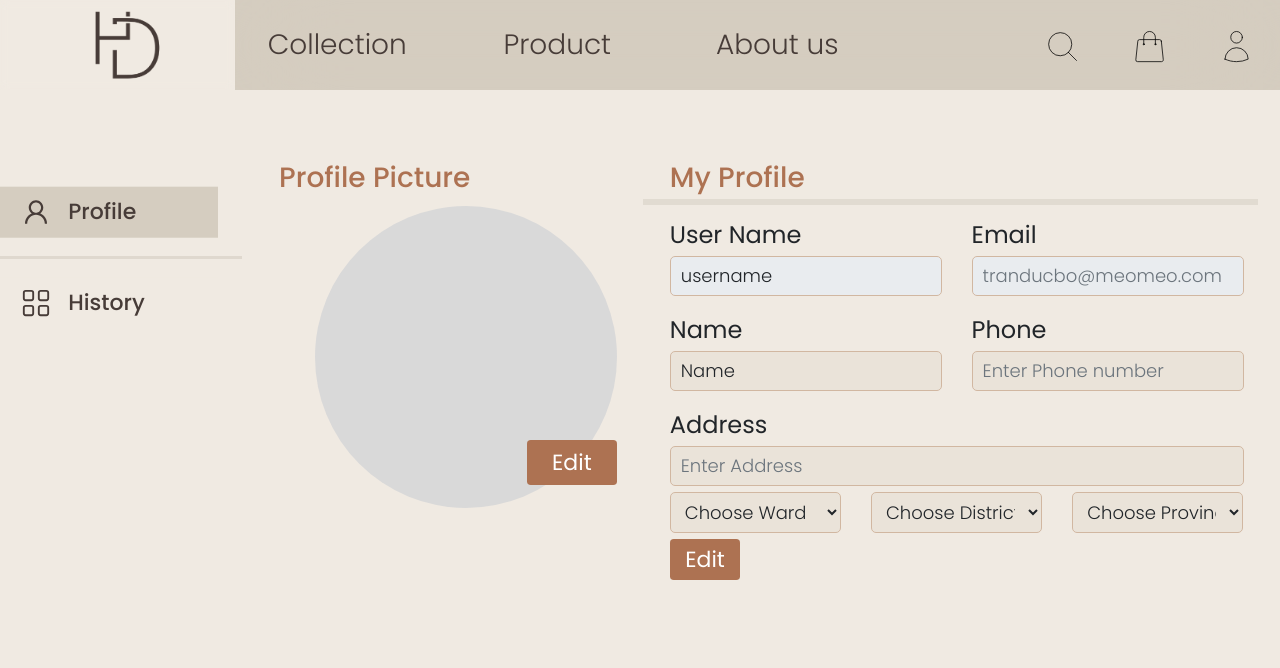
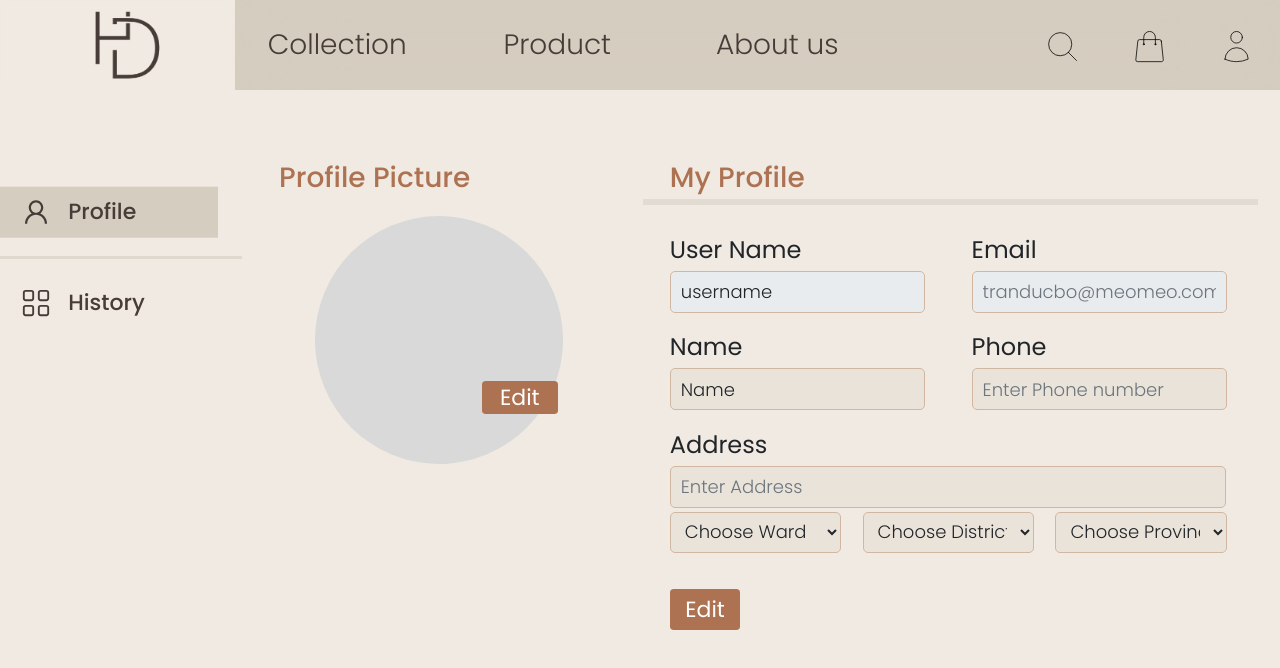
Before and after one commit to huylucwork/furniture-showroom, a React (Create React App) app in the folder client/: page /user/info in a window 1280 px wide. Shown: the top 668 px of the page. Built offline with nearby package versions, Linux system fonts and the light colour scheme; a web font is replaced by a local one.

Commit message:
change user info

```diff
--- a/client/src/components/user/info.jsx
+++ b/client/src/components/user/info.jsx
@@ -1,4 +1,4 @@
-import React, { useState} from "react";
+import React, { useState } from "react";
 import { Form, Button, Row, Col } from "react-bootstrap";
 
 import "../../styles/info.css";
@@ -10,10 +10,10 @@ export default function Info(props) {
     <div className="">
       <div className="info_content">
         <Row className="profileContainer">
-          <Col className="left_side">
+          <Col className="left_side ">
             <div className="info_header center_pic">Profile Picture</div>
             <span className="circle">
-              <Button className="edit_btn btn" variant="primary">
+              <Button className="btn edit_btn" variant="primary">
                 Edit
               </Button>
             </span>
@@ -23,8 +23,8 @@ export default function Info(props) {
 
             <Form>
               <hr className="profile_edit"></hr>
-              <Row className="mb-5 mt-4">
-                <Form.Group as={Col} controlId="username" className="">
+              <Row className="mt-5 row_margin">
+                <Form.Group as={Col} controlId="username">
                   <Form.Label>User Name</Form.Label>
                   <Form.Control
                     className="form-control"
@@ -50,7 +50,7 @@ export default function Info(props) {
                 </Form.Group>
               </Row>
 
-              <Row className="mb-5 mt-4 ">
+              <Row className="row_margin mt-5 ">
                 <Form.Group as={Col} controlId="name">
                   <Form.Label>Name</Form.Label>
                   <Form.Control
@@ -81,7 +81,7 @@ export default function Info(props) {
                   ></Form.Control>
                 </Form.Group>
               </Row>
-              <Row className="row_box">
+              <Row className="row_box ">
                 <Form.Group as={Col} controlId="address_ward">
                   <Form.Select className="form-control row_box_size ">
                     <option>Choose Ward</option>
@@ -90,14 +90,14 @@ export default function Info(props) {
                 </Form.Group>
 
                 <Form.Group as={Col} controlId="address_district">
-                  <Form.Select className="form-control row_box_size">
+                  <Form.Select className="form-control row_box_size second_box">
                     <option>Choose District</option>
                     <option>...</option>
                   </Form.Select>
                 </Form.Group>
 
                 <Form.Group as={Col} controlId="address_province">
-                  <Form.Select className="form-control row_box_size">
+                  <Form.Select className="form-control row_box_size third_box">
                     <option>Choose Province</option>
                     <option>...</option>
                   </Form.Select>
@@ -120,7 +120,7 @@ export default function Info(props) {
               )}
               {editButton ? (
                 <div>
-                  <Row className="mb-5 mt-5">
+                  <Row className="row_margin mt-5">
                     <Form.Group as={Col} controlId="password">
                       <Form.Label> Old Password</Form.Label>
                       <Form.Control
--- a/client/src/styles/info.css
+++ b/client/src/styles/info.css
@@ -124,7 +124,6 @@
   height: 100vh;
 }
 .left_side {
-  /* margin-left: -2%; */
   width: 50%;
 }
 .right_side {
@@ -133,8 +132,9 @@
 }
 
 .circle {
-  height: 302px;
-  width: 302px;
+  height: 31%;
+  margin-top: 10px;
+  aspect-ratio: 1/1;
   margin-left: 25%;
   background-color: #d9d9d9;
   border-radius: 50%;
@@ -148,18 +148,20 @@
   border: 3px solid rgba(186, 175, 158, 0.8);
   color: #baaf9ecc;
   background-color: #baaf9ecc;
+
 }
 
 .edit_btn {
-  margin-top: 70%;
-  margin-left: 70%;
-  width: 55%;
-  height: 15%;
+  position: absolute;
+  margin-top: 10%;
+  margin-left: 14%;
+  width: 6.6%;
+  height: 4.2%;
 }
 .save_btn {
   width:12%;
   height: 50%;
-  margin-top: 3%;
+  margin-top: 6%;
 }
 .btn {
   border-color: none;
@@ -181,16 +183,20 @@
 .btn-primary.active,
 .open > .dropdown-toggle.btn-primary {
   background-color: #995b3c !important;
-  /* background-color: blue; */
+}
+
+
+.row_margin{
+  margin-bottom: 5.5%;
 }
 
 .form-control {
-  /* width: 85%; */
-  height: 62%;
+  height: 65%;
   font-size: 18px;
   font-weight: 300;
-  width: 95%;
+  width: 89%;
 }
+
 
 .form-label {
   margin-top: 3px;
@@ -199,10 +205,8 @@
 }
 
 .row_box {
-  /* margin-top: 2.8%;
-  margin-bottom: 2.2%; */
   margin-top: 3%;
-  margin-bottom: 2%;
+  margin-bottom: 48px;
 }
 
 .row_box_size {
@@ -212,6 +216,13 @@
   width: 92%;
 }
 
+.second_box{
+  margin-left:-4.5%;
+}
+
+.third_box{
+  margin-left: -9%;
+}
 
 .form-control:focus {
   background-color: #eae3d9;
@@ -220,7 +231,7 @@
 }
 
 .address_size{
-  width: 97.5%;
+  width: 94.5%;
 }
 
 select.form-control { -webkit-appearance: menulist; }
```
